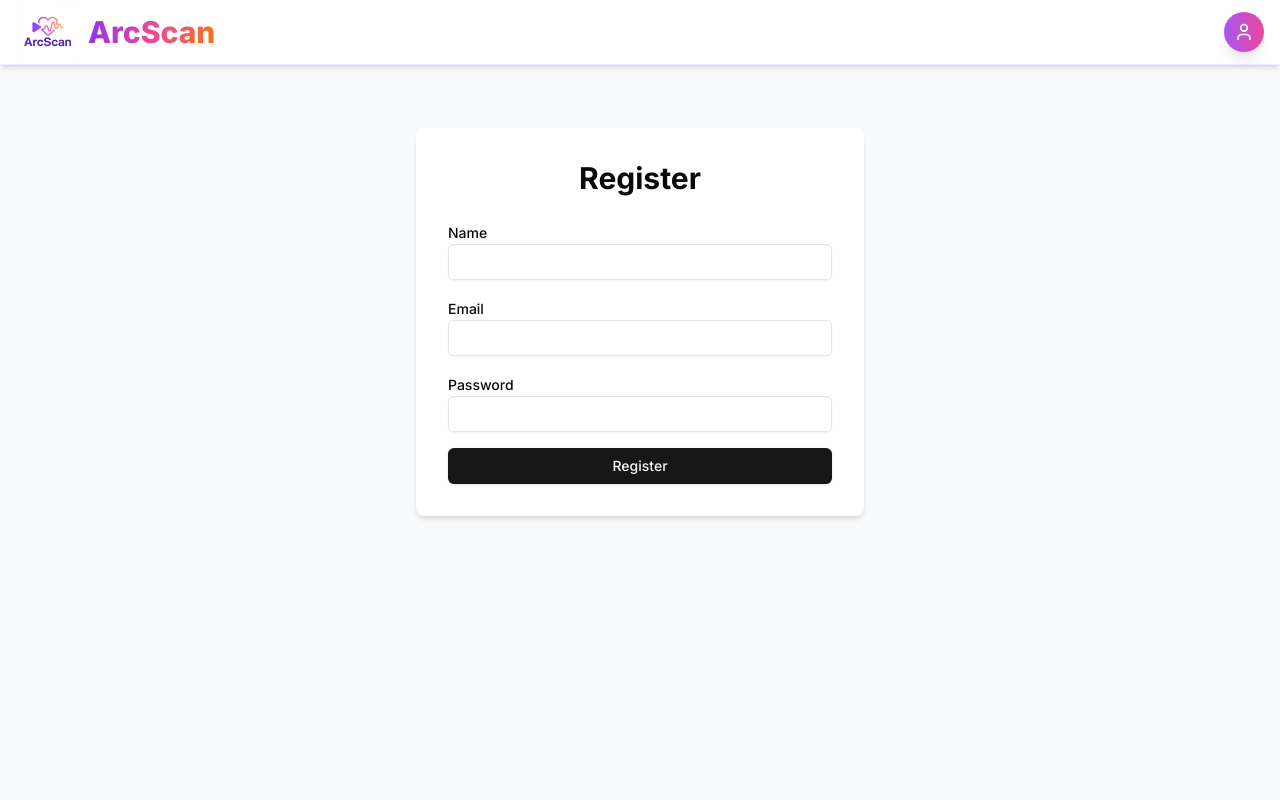
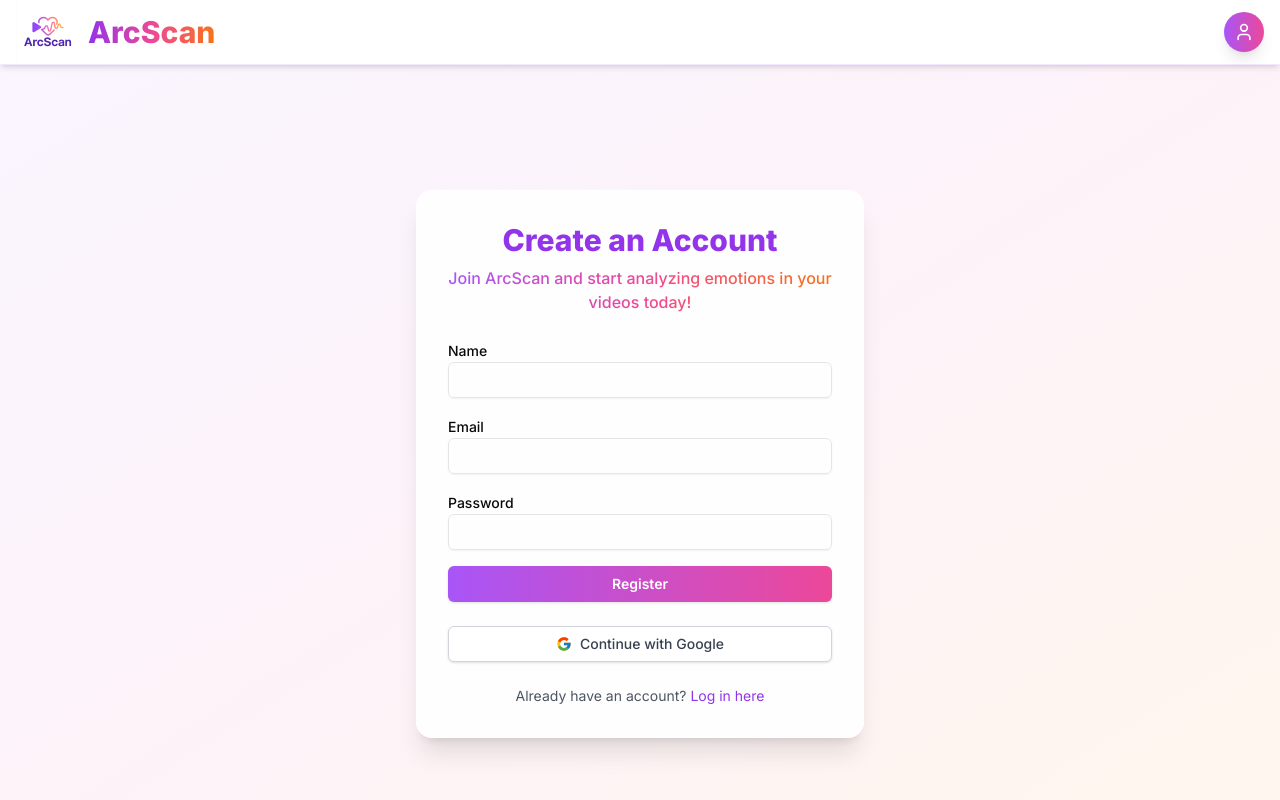
Before and after one commit to hibaam/Final-project, a Next.js app in the folder arcscan/: page /register in a window 1280 px wide. Shown: the top 800 px of the page. Built offline with nearby package versions, Linux system fonts and the light colour scheme; no server answers.

Commit message:
Update file: arcscan/app/register/page.tsx

```diff
--- a/arcscan/app/register/page.tsx
+++ b/arcscan/app/register/page.tsx
@@ -4,78 +4,86 @@ import { useState } from 'react'
 import { Button } from '@/components/ui/button'
 import { Input } from '@/components/ui/input'
 import { Label } from '@/components/ui/label'
-import { createUserWithEmailAndPassword, updateProfile } from 'firebase/auth'
+import { createUserWithEmailAndPassword, updateProfile, GoogleAuthProvider, signInWithPopup, sendEmailVerification } from 'firebase/auth'
 import { auth, db } from '@/lib/firebaseConfig'
 import { doc, setDoc } from 'firebase/firestore'
 import { useRouter } from 'next/navigation'
+import { FcGoogle } from 'react-icons/fc'
 
 export default function Register() {
   const router = useRouter()
+  const [formData, setFormData] = useState({ name: '', email: '', password: '' })
+  const [loading, setLoading] = useState(false)
+  const [error, setError] = useState('')
+  const [success, setSuccess] = useState('')
 
-  // This state holds the form input values (name, email, password)
-  const [formData, setFormData] = useState({
-    name: '',
-    email: '',
-    password: '',
-  })
-
-  // A loading flag to disable the form while waiting for async operations
-  const [loading, setLoading] = useState(false)
-
-  // Handles input field changes and updates formData state accordingly
   const handleChange = (e: React.ChangeEvent<HTMLInputElement>) => {
     const { name, value } = e.target
-    setFormData(prevState => ({
-      ...prevState,
-      [name]: value,
-    }))
+    setFormData(prevState => ({ ...prevState, [name]: value }))
   }
 
-  // Handles form submission and triggers user registration logic
   const handleSubmit = async (e: React.FormEvent) => {
     e.preventDefault()
     setLoading(true)
+    setError('')
+    setSuccess('')
 
     try {
-      // Step 1: Create a new user in Firebase Authentication
-      const userCredential = await createUserWithEmailAndPassword(
-        auth,
-        formData.email,
-        formData.password
-      )
+      const userCredential = await createUserWithEmailAndPassword(auth, formData.email, formData.password)
       const user = userCredential.user
 
-      // Step 2: Update the displayName field in Firebase user profile
-      await updateProfile(user, {
-        displayName: formData.name,
-      })
+      await updateProfile(user, { displayName: formData.name })
 
-      // Step 3: Store user data in Firestore under "users" collection
       await setDoc(doc(db, 'users', user.uid), {
         name: formData.name,
         email: formData.email,
-        createdAt: new Date(), // Timestamp of account creation
+        createdAt: new Date(),
       })
 
-      // Step 4: Navigate to the dashboard page after successful registration
-      router.push('/dashboard')
-    } catch (error: any) {
-      // If any error occurs during the signup process, display an alert
+      await sendEmailVerification(user)
+
+router.push('verify')    } catch (error: any) {
       console.error('Signup error:', error)
-      alert(error.message || 'Signup failed')
+      setError(error.message || 'Signup failed')
     } finally {
-      // Re-enable the form by setting loading to false
       setLoading(false)
     }
   }
 
-  // JSX for the registration form UI
+  const handleGoogleSignup = async () => {
+    setLoading(true)
+    setError('')
+    try {
+      const provider = new GoogleAuthProvider()
+      const result = await signInWithPopup(auth, provider)
+      const user = result.user
+
+      await setDoc(doc(db, 'users', user.uid), {
+        name: user.displayName,
+        email: user.email,
+        createdAt: new Date(),
+      })
+
+      router.push('/dashboard')
+    } catch (err: any) {
+      console.error('Google signup error:', err)
+      setError(err.message || 'Google signup failed')
+    } finally {
+      setLoading(false)
+    }
+  }
+
   return (
-    <div className="container mx-auto px-4 py-16">
-      <div className="max-w-md mx-auto bg-white p-8 rounded-lg shadow-md">
-        <h1 className="text-3xl font-bold mb-6 text-center">Register</h1>
+    <div className="min-h-screen flex items-center justify-center bg-gradient-to-br from-purple-50 via-pink-50 to-orange-50 px-4">
+      <div className="max-w-md w-full bg-white/90 backdrop-blur shadow-xl rounded-2xl p-8">
+        <h1 className="text-3xl font-extrabold text-center text-purple-600 mb-2">Create an Account</h1>
+<p className="text-center text-transparent bg-clip-text bg-gradient-to-r from-purple-500 via-pink-500 to-orange-500 mb-6 text-base font-medium">
+  Join ArcScan and start analyzing emotions in your videos today!
+</p>
+        {error && <p className="text-red-500 text-sm mb-4 text-center">{error}</p>}
+        {success && <p className="text-green-600 text-sm mb-4 text-center">{success}</p>}
+
         <form onSubmit={handleSubmit} className="space-y-4">
-          {/* Name field */}
           <div>
             <Label htmlFor="name">Name</Label>
             <Input
@@ -88,7 +96,6 @@ export default function Register() {
             />
           </div>
 
-          {/* Email field */}
           <div>
             <Label htmlFor="email">Email</Label>
             <Input
@@ -101,7 +108,6 @@ export default function Register() {
             />
           </div>
 
-          {/* Password field */}
           <div>
             <Label htmlFor="password">Password</Label>
             <Input
@@ -114,11 +120,31 @@ export default function Register() {
             />
           </div>
 
-          {/* Submit button */}
-          <Button type="submit" className="w-full" disabled={loading}>
+          <Button
+            type="submit"
+            className="w-full bg-gradient-to-r from-purple-500 to-pink-500 text-white font-semibold hover:from-purple-600 hover:to-pink-600"
+            disabled={loading}
+          >
             {loading ? 'Registering...' : 'Register'}
           </Button>
         </form>
+
+        <div className="mt-6">
+          <Button
+            onClick={handleGoogleSignup}
+            className="w-full bg-white border border-gray-300 text-gray-700 hover:bg-gray-50 flex items-center justify-center gap-2"
+            disabled={loading}
+          >
+            <FcGoogle className="text-xl" /> Continue with Google
+          </Button>
+        </div>
+
+        <p className="text-center text-sm text-gray-600 mt-6">
+          Already have an account?{' '}
+          <a href="/login" className="text-purple-600 hover:underline">
+            Log in here
+          </a>
+        </p>
       </div>
     </div>
   )
```
